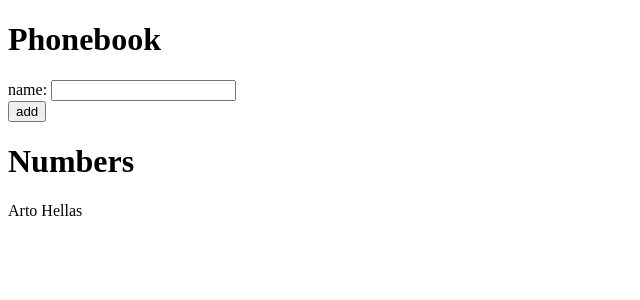
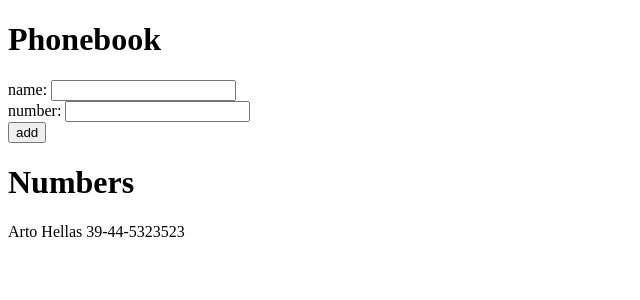
Before and after one commit to Jose134/fullstack-open-course, a React (Vite) app in the folder part2/phonebook/: page / in a window 1280 px wide. Shown: the top 300 px of the page, without its empty margins (0-640 px from the left). Built offline with nearby package versions, Linux system fonts and the light colour scheme.

Commit message:
Exercise 2.8

```diff
--- a/part2/phonebook/src/App.jsx
+++ b/part2/phonebook/src/App.jsx
@@ -1,27 +1,31 @@
-import { useState } from 'react'
+import { useState } from 'react';
 
 const App = () => {
   const [persons, setPersons] = useState([
-    { name: 'Arto Hellas' }
-  ])
-  const [newName, setNewName] = useState('')
+    { name: 'Arto Hellas', number: '39-44-5323523' }
+  ]);
+  const [newName, setNewName] = useState('');
+  const [newNumber, setNewNumber] = useState('');
 
-  const handleNewNameChange = (event) => {
-    setNewName(event.target.value);
+  const handleFieldChange = (setterMethod) => {
+    return (event) => {
+      setterMethod(event.target.value);
+    }
   }
 
   const handleAddClick = (event) => {
     event.preventDefault();
     const name = newName.trim();
-    if (name === '') {
-      alert('Name cannot be empty');
+    if (name === '' || newNumber === '') {
+      alert('Name and number cannot be empty');
     }
     else if (persons.some(person => person.name === name)) {
       alert(`${name} is already added to phonebook`);
     }
     else {
       setNewName('');
-      setPersons(persons.concat({ name: name }));
+      setNewNumber('');
+      setPersons(persons.concat({ name: name, number: newNumber }));
     }
   }
 
@@ -30,16 +34,19 @@ const App = () => {
       <h1>Phonebook</h1>
       <form>
         <div>
-          name: <input value={newName} onChange={handleNewNameChange} type='text' />
+          name: <input value={newName} onChange={handleFieldChange(setNewName)} type='text' />
+        </div>
+        <div>
+          number: <input value={newNumber} onChange={handleFieldChange(setNewNumber)} type='text' />
         </div>
         <div>
           <button onClick={handleAddClick} type="submit">add</button>
         </div>
       </form>
       <h1>Numbers</h1>
-      {persons.map(person => (<p key={person.name}>{person.name}</p>))}
+      {persons.map(person => (<p key={person.name}>{person.name}&nbsp;{person.number}</p>))}
     </div>
-  )
+  );
 }
 
-export default App
+export default App;
```
